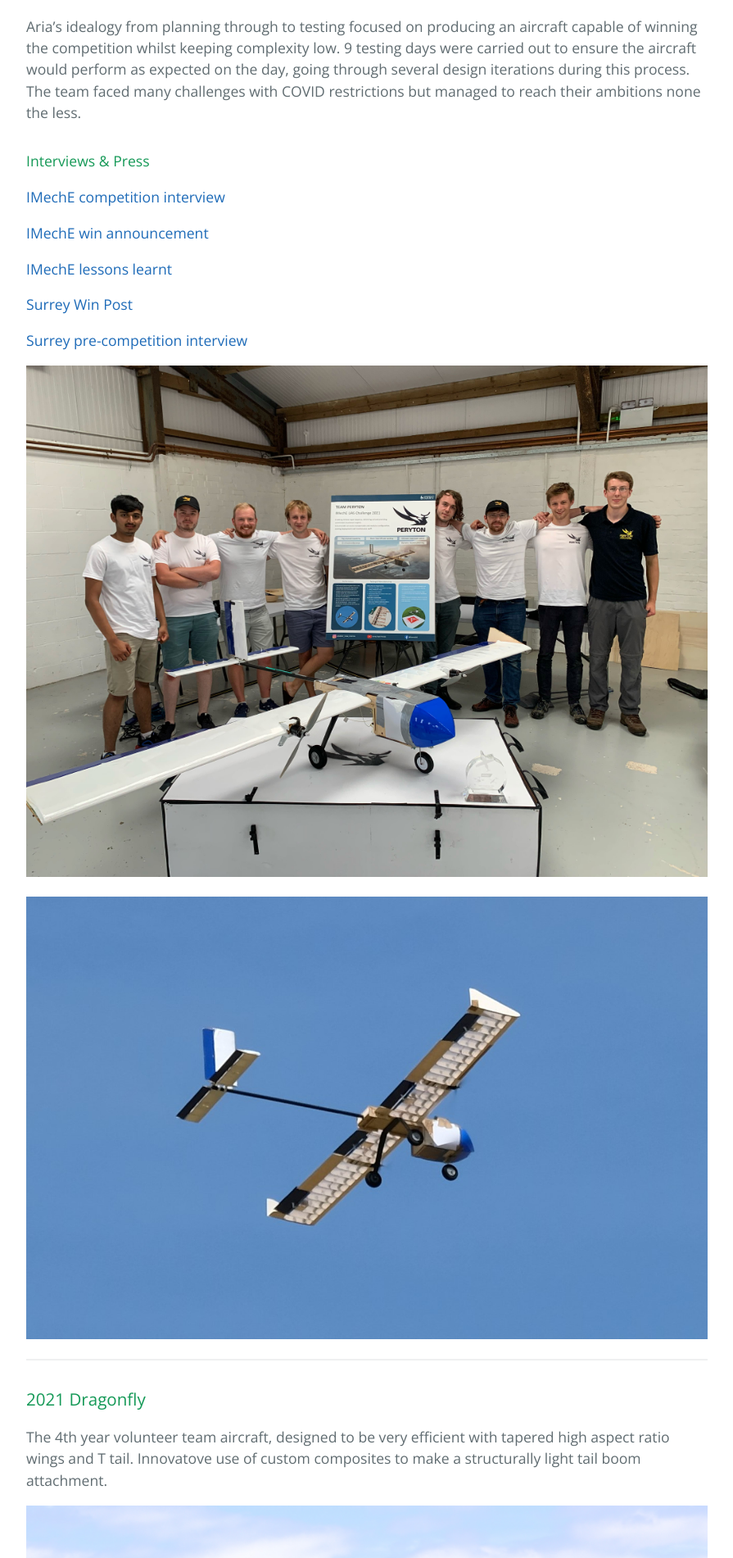
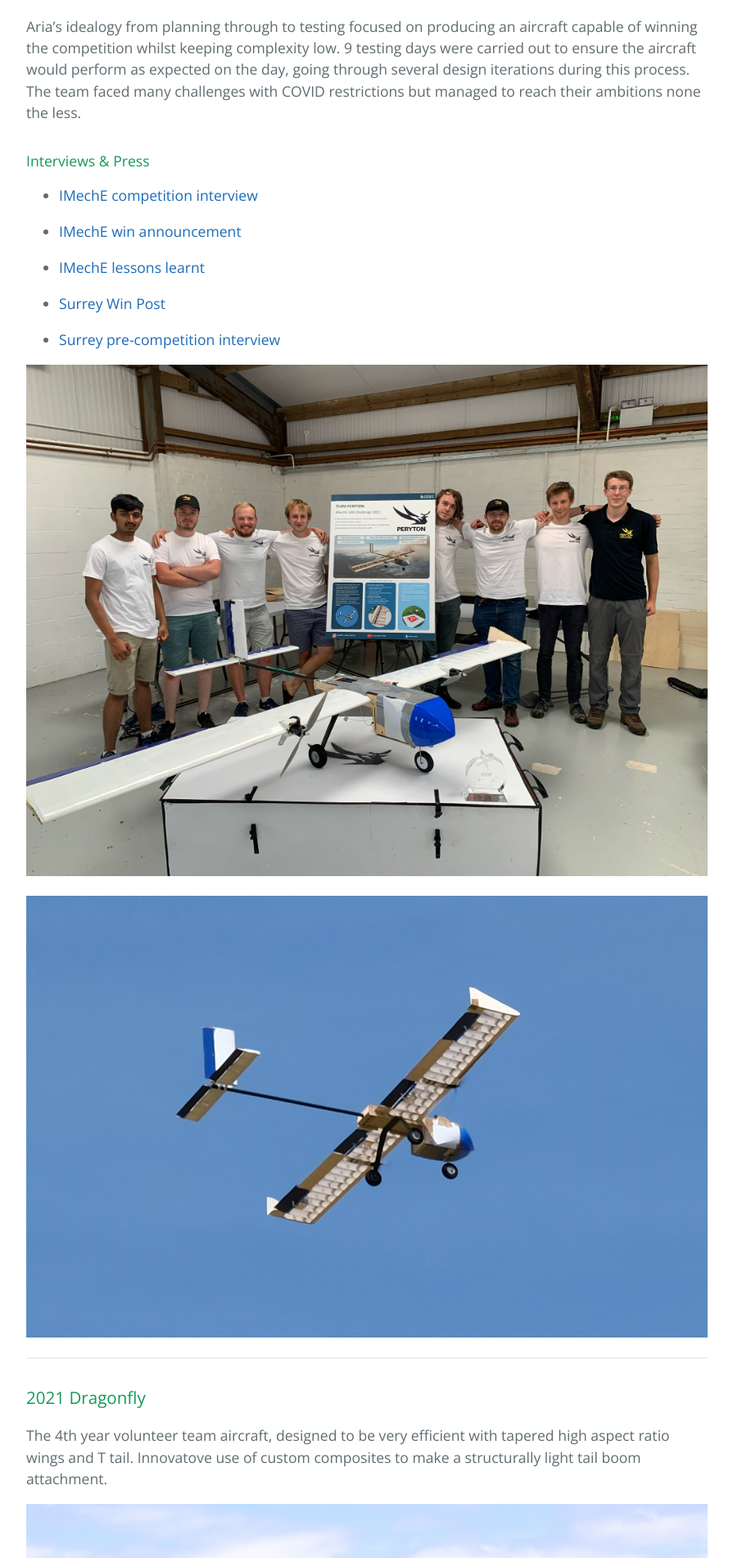
Before and after one commit to Team-Peryton/team-peryton.github.io, a Jekyll site: the page built from index.md, in a window 1280 px wide. Shown: the part 1107-3008 px from the top of the page at 82% size, without its empty margins (192-1087 px from the left). Built offline with Jekyll 4.4.1, drawn with Linux system fonts in a browser that asks for light colours.

```diff
--- a/index.md
+++ b/index.md
@@ -32,15 +32,15 @@ Aria's idealogy from planning through to testing focused on producing an aircraf
 
 #### Interviews & Press
 
-[IMechE competition interview](https://www.imeche.org/news/news-article/surrey-overcome-dramatic-final-day-crash-to-clinch-top-prize-at-uas-challenge)
+- [IMechE competition interview](https://www.imeche.org/news/news-article/surrey-overcome-dramatic-final-day-crash-to-clinch-top-prize-at-uas-challenge)
 
-[IMechE win announcement](https://www.imeche.org/news/news-article/surrey-loughborough-and-heriot-watt-scoop-awards-at-2021-uas-challenge-flyoff)
+- [IMechE win announcement](https://www.imeche.org/news/news-article/surrey-loughborough-and-heriot-watt-scoop-awards-at-2021-uas-challenge-flyoff)
 
-[IMechE lessons learnt](https://www.imeche.org/news/news-article/feature-lessons-from-imeche's-uas-challenge-set-students-up-for-success)
+- [IMechE lessons learnt](https://www.imeche.org/news/news-article/feature-lessons-from-imeche's-uas-challenge-set-students-up-for-success)
 
-[Surrey Win Post](https://www.surrey.ac.uk/news/surrey-overcomes-dramatic-final-day-crash-secure-top-prize-uas-challenge)
+- [Surrey Win Post](https://www.surrey.ac.uk/news/surrey-overcomes-dramatic-final-day-crash-secure-top-prize-uas-challenge)
 
-[Surrey pre-competition interview](https://www.surrey.ac.uk/news/surrey-students-aim-high-international-unmanned-aircraft-competition)
+- [Surrey pre-competition interview](https://www.surrey.ac.uk/news/surrey-students-aim-high-international-unmanned-aircraft-competition)
 
 ![team photo](/assets/aria_team.jpg)
 
```
